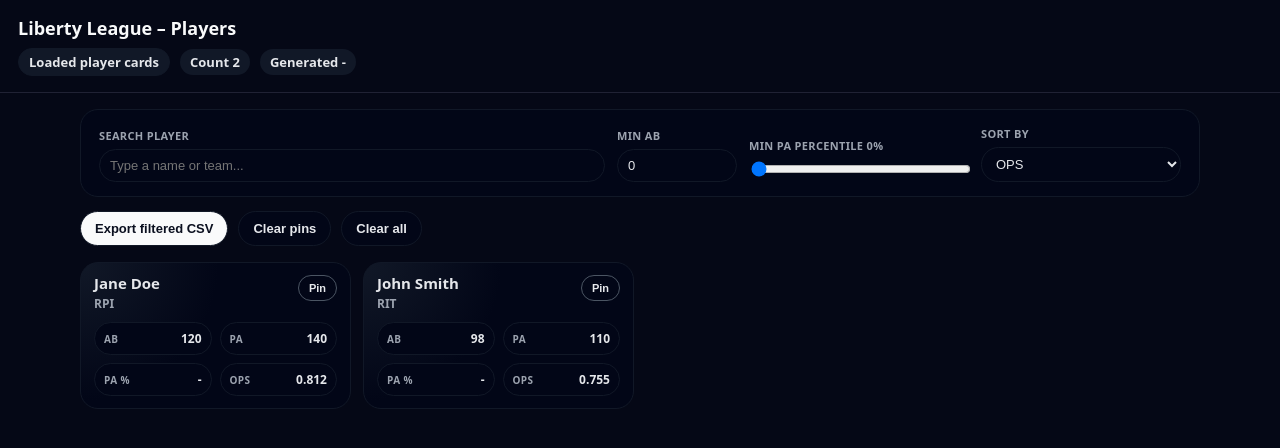
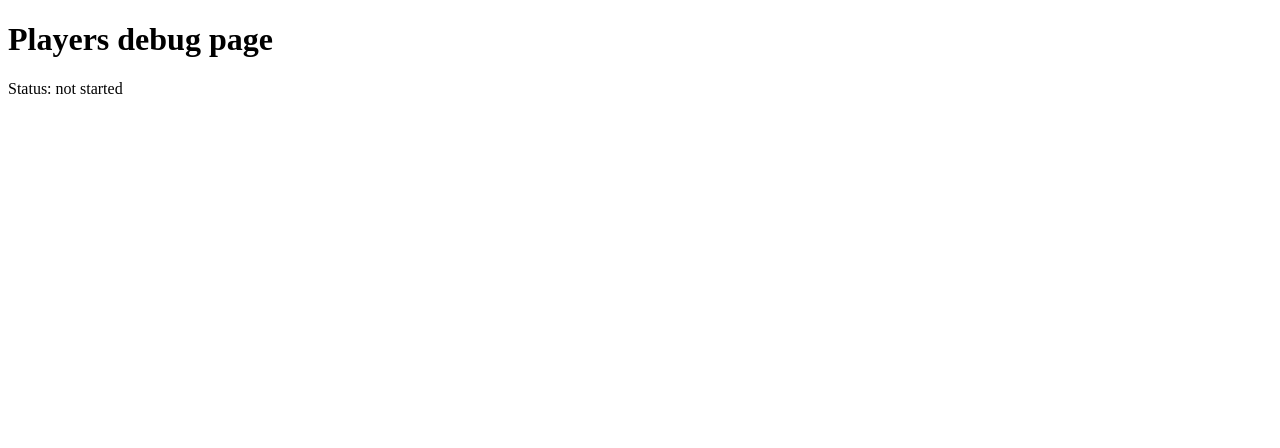
Before and after one commit to petergwebster/liberty-league-baseball-dashboard, a plain HTML site: page index.html in a window 1280 px wide. Drawn offline with Linux system fonts and the light colour scheme.

Commit message:
Update index.html

```diff
--- a/index.html
+++ b/index.html
@@ -2,267 +2,9 @@
 <html lang="en">
 <head>
   <meta charset="utf-8" />
+  <title>Players debug</title>
   <meta name="viewport" content="width=device-width,initial-scale=1" />
-  <title>Liberty League – Players</title>
-
-  <style>
-    body {
-      font-family: system-ui, -apple-system, Segoe UI, Roboto, Arial, sans-serif;
-      margin: 0;
-      background: #050816;
-      color: #e5e7eb;
-    }
-
-    header {
-      padding: 16px 18px;
-      border-bottom: 1px solid #202234;
-      background: #050816;
-      position: sticky;
-      top: 0;
-      z-index: 10;
-    }
-
-    h1 {
-      margin: 0;
-      font-size: 18px;
-      font-weight: 800;
-      color: #f9fafb;
-    }
-
-    .sub {
-      margin-top: 8px;
-      display: flex;
-      gap: 10px;
-      align-items: center;
-      flex-wrap: wrap;
-      font-size: 13px;
-      color: #9ca3af;
-    }
-
-    .pill {
-      padding: 4px 10px;
-      border-radius: 999px;
-      background: #111827;
-      color: #e5e7eb;
-      font-weight: 700;
-    }
-
-    main {
-      padding: 16px 18px 32px;
-      max-width: 1120px;
-      margin: 0 auto;
-    }
-
-    .controls {
-      display: grid;
-      grid-template-columns: minmax(0, 1.5fr) 120px 220px 200px;
-      gap: 12px;
-      align-items: end;
-      background: #020617;
-      border-radius: 18px;
-      padding: 16px 18px 14px;
-      border: 1px solid #111827;
-    }
-
-    label {
-      display: block;
-      font-size: 11px;
-      letter-spacing: .03em;
-      text-transform: uppercase;
-      color: #9ca3af;
-      margin-bottom: 6px;
-      font-weight: 800;
-    }
-
-    input[type="text"],
-    input[type="number"],
-    select {
-      width: 100%;
-      padding: 8px 10px;
-      border-radius: 999px;
-      border: 1px solid #111827;
-      background: #020617;
-      color: #e5e7eb;
-      font-size: 13px;
-      box-sizing: border-box;
-    }
-
-    input[type="range"] {
-      width: 100%;
-    }
-
-    .btnrow {
-      margin-top: 14px;
-      display: flex;
-      gap: 10px;
-      flex-wrap: wrap;
-    }
-
-    button {
-      padding: 9px 14px;
-      border-radius: 999px;
-      border: 1px solid #111827;
-      background: #f9fafb;
-      cursor: pointer;
-      font-weight: 900;
-      font-size: 13px;
-      color: #0b1020;
-    }
-
-    button.secondary {
-      background: #020617;
-      color: #e5e7eb;
-    }
-
-    #playersGrid {
-      margin-top: 16px;
-      display: grid;
-      grid-template-columns: repeat(auto-fill, minmax(260px, 1fr));
-      gap: 12px;
-    }
-
-    .card {
-      border-radius: 18px;
-      border: 1px solid #111827;
-      background: radial-gradient(circle at 0 0, #111827 0, #020617 45%, #020617 100%);
-      padding: 12px 13px;
-      color: #e5e7eb;
-    }
-
-    .card-head {
-      display: flex;
-      justify-content: space-between;
-      align-items: flex-start;
-      gap: 10px;
-    }
-
-    .card-name {
-      font-size: 15px;
-      font-weight: 900;
-      line-height: 1.15;
-    }
-
-    .card-sub {
-      font-size: 12px;
-      color: #9ca3af;
-      margin-top: 3px;
-      font-weight: 700;
-    }
-
-    .btn-pin {
-      padding: 6px 10px;
-      border-radius: 999px;
-      border: 1px solid #4b5563;
-      background: #020617;
-      color: #e5e7eb;
-      font-size: 11px;
-      font-weight: 800;
-      cursor: pointer;
-      white-space: nowrap;
-    }
-
-    .btn-pin.pinned {
-      background: #f97316;
-      border-color: #f97316;
-      color: #020617;
-    }
-
-    .card-body {
-      margin-top: 10px;
-      display: grid;
-      grid-template-columns: 1fr 1fr;
-      gap: 8px;
-    }
-
-    .metric {
-      padding: 7px 9px;
-      border-radius: 999px;
-      border: 1px solid #111827;
-      background: #020617;
-      display: flex;
-      justify-content: space-between;
-      align-items: baseline;
-      font-size: 12px;
-    }
-
-    .metric .label {
-      color: #9ca3af;
-      text-transform: uppercase;
-      letter-spacing: .04em;
-      font-size: 10px;
-      font-weight: 800;
-    }
-
-    .metric .value {
-      font-weight: 900;
-    }
-
-    .error {
-      border-radius: 12px;
-      border: 1px solid #fca5a5;
-      background: #7f1d1d;
-      color: #fee2e2;
-      padding: 10px 12px;
-      font-size: 13px;
-      margin-top: 14px;
-    }
-
-    @media (max-width: 900px) {
-      .controls {
-        grid-template-columns: 1fr 1fr;
-      }
-    }
-  </style>
-
-  <!-- IMPORTANT: absolute path so it loads from /players/ -->
-  <script src="/players.js" defer></script>
 </head>
-
 <body>
-  <header>
-    <h1>Liberty League – Players</h1>
-    <div class="sub">
-      <span id="state" class="pill">Loading</span>
-      <span class="pill">Count <span id="countPill">0</span></span>
-      <span class="pill">Generated <span id="lastGenerated">-</span></span>
-    </div>
-  </header>
-
-  <main>
-    <div class="controls">
-      <div>
-        <label for="q">Search player</label>
-        <input id="q" type="text" placeholder="Type a name or team..." />
-      </div>
-
-      <div>
-        <label for="minAB">Min AB</label>
-        <input id="minAB" type="number" min="0" step="1" value="0" />
-      </div>
-
-      <div>
-        <label for="minPaPct">Min PA percentile <span id="paPctLabel">0%</span></label>
-        <input id="minPaPct" type="range" min="0" max="100" step="1" value="0" />
-      </div>
-
-      <div>
-        <label for="sortBy">Sort by</label>
-        <select id="sortBy">
-          <option value="ops">OPS</option>
-          <option value="ab">AB</option>
-          <option value="pa">PA</option>
-          <option value="name">Name</option>
-        </select>
-      </div>
-    </div>
-
-    <div class="btnrow">
-      <button id="exportBtn">Export filtered CSV</button>
-      <button id="clearPinsBtn" class="secondary">Clear pins</button>
-      <button id="clearAllBtn" class="secondary">Clear all</button>
-    </div>
-
-    <div id="playersGrid"></div>
-  </main>
-</body>
-</html>
+  <h1>Players debug page</h1>
+  <p id="status">Status: not started</p>
```
